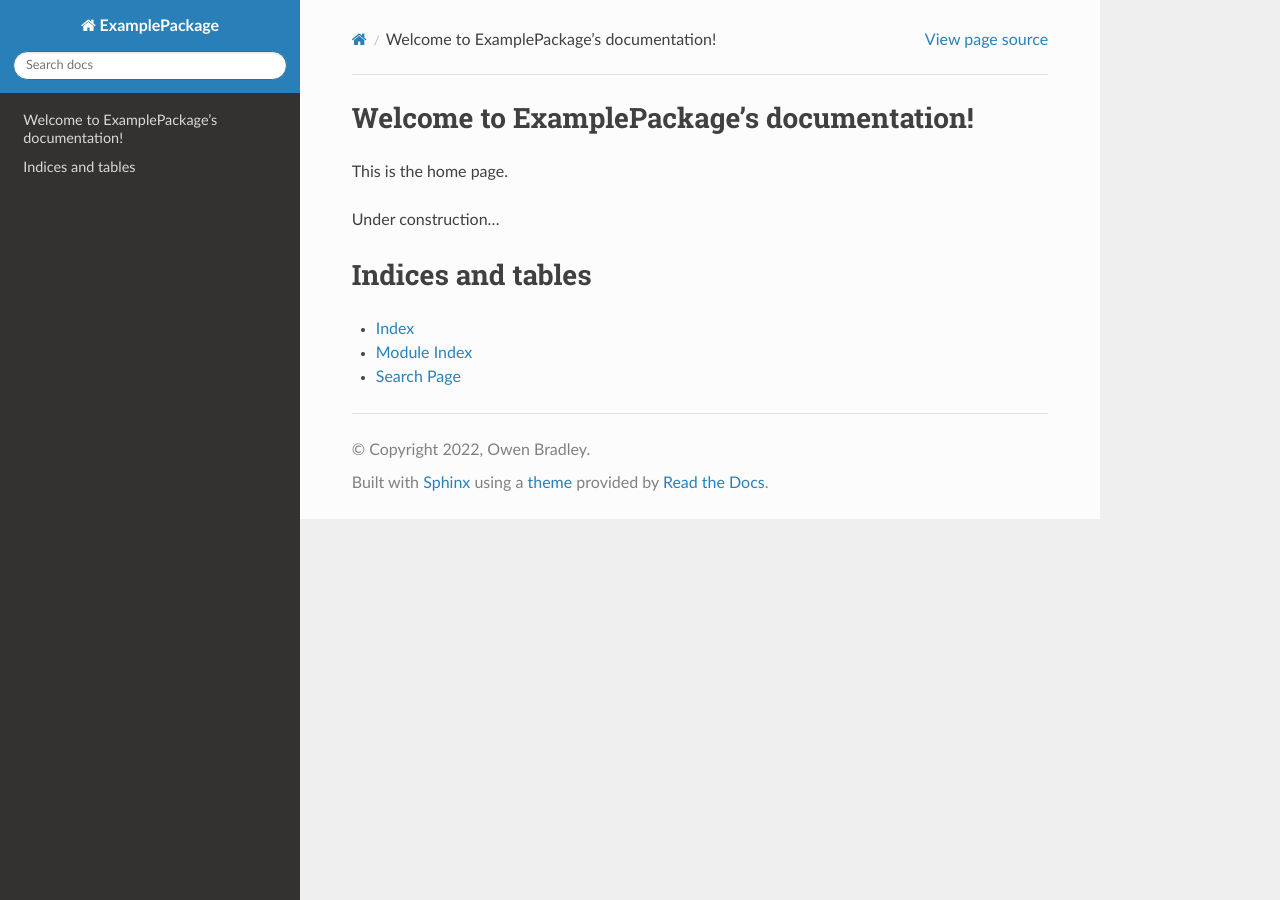
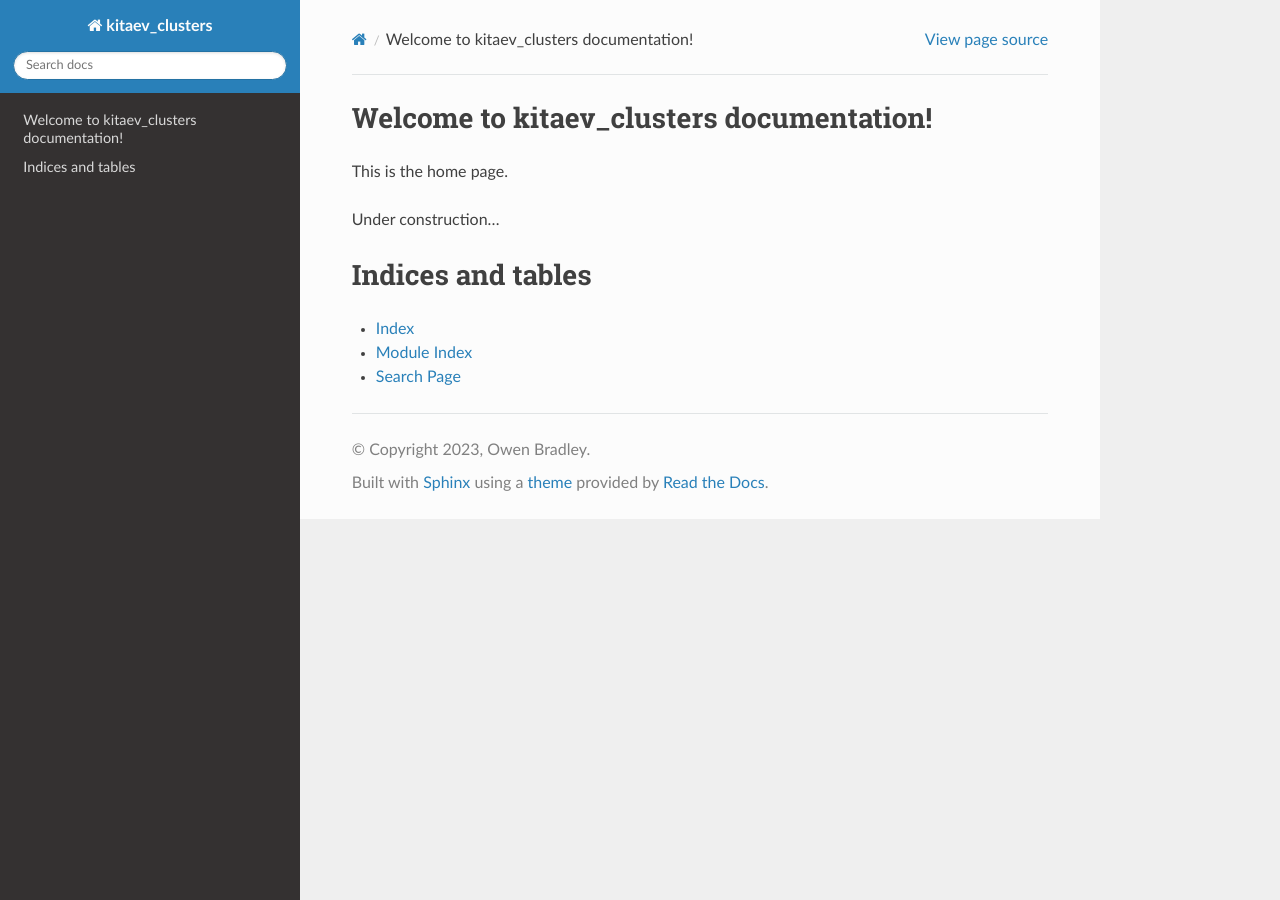
Before and after one commit to owenpb/kitaev_clusters, a Sphinx documentation site: the page built from docs/source/index.rst, in a window 1280 px wide. Built offline with Sphinx 7.4.7 and the Read the Docs theme 2.0.0, drawn with Linux system fonts in a browser that asks for light colours.

Commit message:
Name update

```diff
--- a/README.rst
+++ b/README.rst
@@ -1,5 +1,5 @@
 ===============
-Example Package
+kitaev_clusters: Python package for Kitaev model exact diagonalization
 ===============
 
 .. image:: https://readthedocs.org/projects/example-package/badge/?version=latest
@@ -17,4 +17,4 @@ Example Package
 
 
 
-This is the README for Example Package.
+This is the README for kitaev_clusters.
--- a/docs/source/conf.py
+++ b/docs/source/conf.py
@@ -19,8 +19,8 @@
 
 # -- Project information -----------------------------------------------------
 
-project = "ExamplePackage"
-copyright = "2022, Owen Bradley"
+project = "kitaev_clusters"
+copyright = "2023, Owen Bradley"
 author = "Owen Bradley"
 
 # The full version, including alpha/beta/rc tags
--- a/docs/source/index.rst
+++ b/docs/source/index.rst
@@ -3,7 +3,7 @@
    You can adapt this file completely to your liking, but it should at least
    contain the root `toctree` directive.
 
-Welcome to ExamplePackage's documentation!
+Welcome to kitaev_clusters documentation!
 ==========================================
 
 This is the home page.
--- a/setup.py
+++ b/setup.py
@@ -5,6 +5,6 @@ setup(
     version="0.1.0",
     author="Owen Bradley",
     author_email="owen.p.bradley@gmail.com",
-    packages=find_packages(include=["example_package", "example_package.*"]),
+    packages=find_packages(include=["kitaev_clusters", "kitaev_clusters.*"]),
     install_requires=["numpy", "scipy", "matplotlib"],
 )
```
Also changed, not shown: kitaev_clusters/__init__.py (added), 4 other files.
